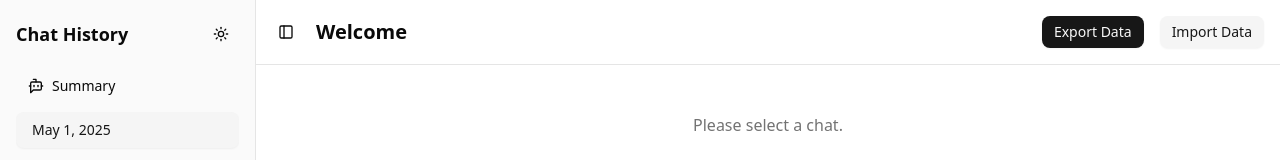
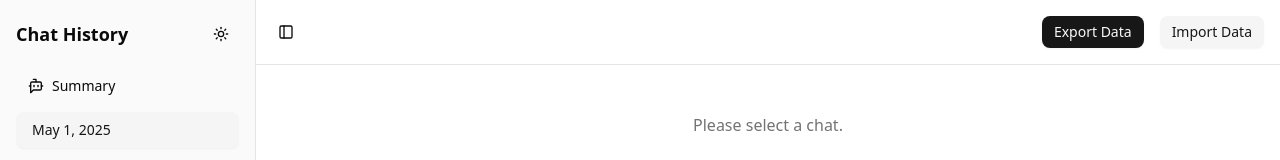
Before and after one commit to alexandretrotel/psy, a Next.js app: page / in a window 1280 px wide. Shown: the top 160 px of the page. Built offline with nearby package versions, Linux system fonts and the light colour scheme.

Commit message:
feat: remove welcome header from Home component to streamline UI

```diff
--- a/src/app/page.tsx
+++ b/src/app/page.tsx
@@ -20,7 +20,6 @@ export default function Home() {
       <header className="flex items-center justify-between border-b p-4">
         <div className="flex items-center gap-4">
           <SidebarTrigger />
-          <h1 className="text-foreground text-xl font-bold">Welcome</h1>
         </div>
 
         <Controls onDataImported={fetchData} />
```
